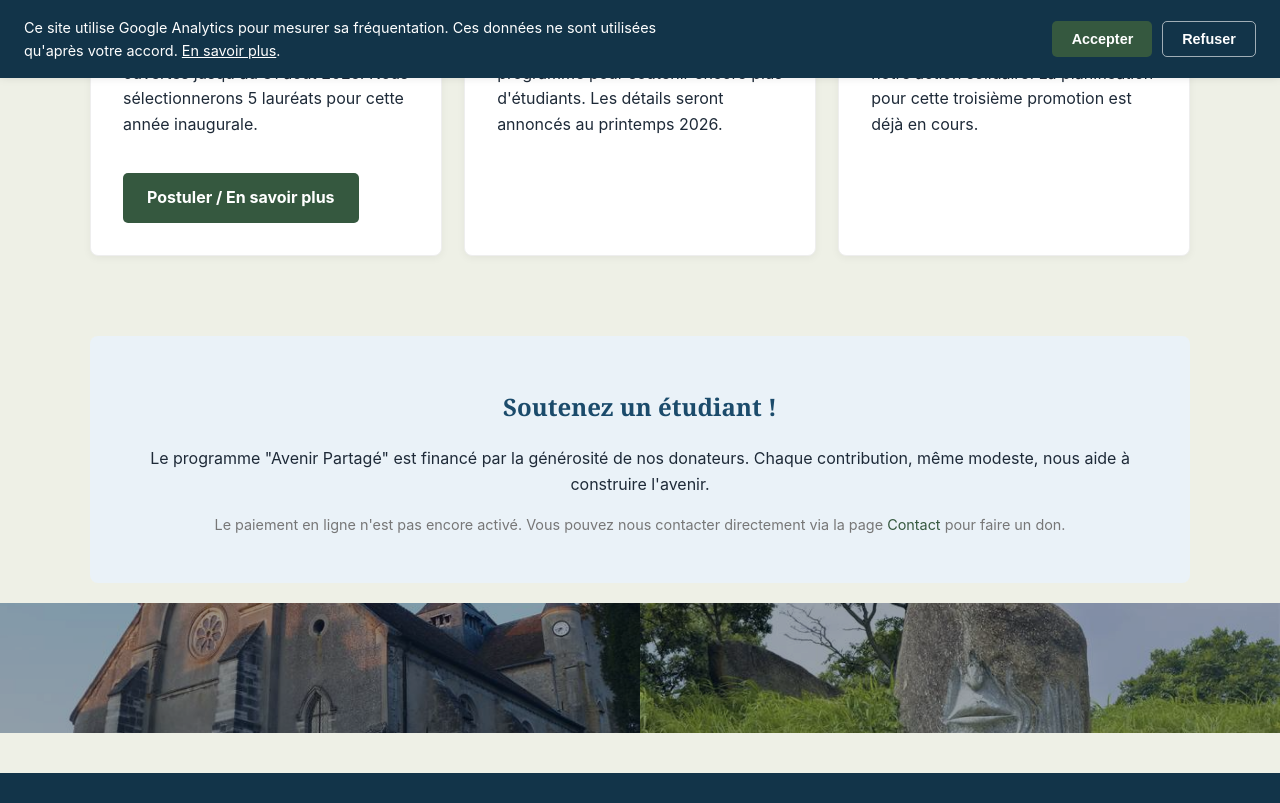
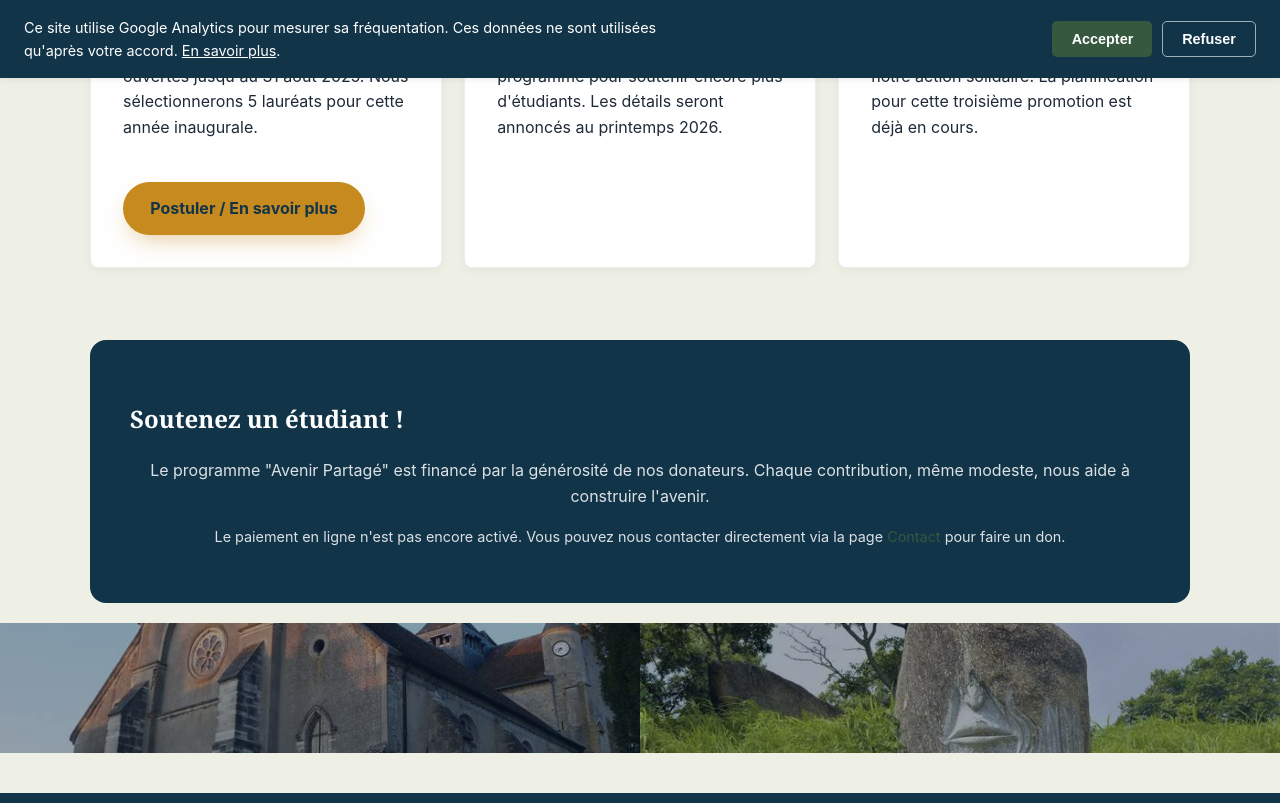
Before and after one commit to magonnoude/site-liensculturels, a website: page bourse-scolaire.html in a window 1280 px wide. Shown: the part 722-1525 px from the top of the page. Drawn offline with Linux system fonts and the light colour scheme; no server answers.

Commit message:
feat(design): Phase C — restructure les 3 pages vitrines (refonte)
index.html : la section .hero existante (texte/lien déjà bons) reçoit
la photo de Savè en fond plein écran + bouton .btn-gold — copie
inchangée.

a-propos.html : "Notre Histoire et notre Mission" (texte seul jusque
là) devient une .split-section texte + photo de l'église de
Nogent-l'Artaud — texte réel inchangé. Le reste de la page
(Types de Membres, Documents Officiels) reste dans son
.form-container actuel.

bourse-scolaire.html : les 3 .promo-card (déjà réelles) gagnent un
liseré de couleur (.impact-card) et une vraie mise en grille
(.promo-grid, qui n'avait aucune règle CSS jusque là). Le panneau de
don passe en .donation-panel (fond indigo foncé) — tous les id
existants ciblés par assets/js/payment.js sont conservés à
l'identique (#bourse-don-fallback/#bourse-don-section/
#bourse-don-options/#bourse-don-nom/#bourse-don-email/
#bourse-don-montant/#bourse-don-feedback), seuls les textes gris
prévus pour un fond clair sont éclaircis pour rester lisibles sur
fond foncé.

Structure HTML des 3 pages vérifiée équilibrée (balises).

Co-Authored-By: Claude Sonnet 5 <noreply@anthropic.com>

```diff
--- a/bourse-scolaire.html
+++ b/bourse-scolaire.html
@@ -80,17 +80,17 @@
         <h2 style="text-align: center; margin-top: 3rem;"><span class="lang-fr">Calendrier des Promotions</span><span class="lang-en">Cohort Schedule</span></h2>
 
         <div class="promo-grid">
-            <div class="promo-card">
+            <div class="promo-card impact-card">
                 <div class="year"><strong>2025-2026</strong></div>
                 <div class="status open"><span class="lang-fr">Candidatures Ouvertes</span><span class="lang-en">Applications Open</span></div>
                 <p>
                     <span class="lang-fr">La toute première promotion de notre programme ! Les candidatures sont ouvertes jusqu'au 31 août 2025. Nous sélectionnerons 5 lauréats pour cette année inaugurale.</span>
                     <span class="lang-en">The very first cohort of our program! Applications are open until August 31, 2025. We will select 5 recipients for this inaugural year.</span>
                 </p>
-                <a href="contact.html?subject=bourse2025" class="btn"><span class="lang-fr">Postuler / En savoir plus</span><span class="lang-en">Apply / Learn more</span></a>
+                <a href="contact.html?subject=bourse2025" class="btn-gold"><span class="lang-fr">Postuler / En savoir plus</span><span class="lang-en">Apply / Learn more</span></a>
             </div>
 
-            <div class="promo-card">
+            <div class="promo-card impact-card">
                 <div class="year"><strong>2026-2027</strong></div>
                 <div class="status soon"><span class="lang-fr">Prochainement</span><span class="lang-en">Coming soon</span></div>
                 <p>
@@ -99,7 +99,7 @@
                 </p>
             </div>
 
-            <div class="promo-card">
+            <div class="promo-card impact-card">
                 <div class="year"><strong>2027-2028</strong></div>
                 <div class="status closed"><span class="lang-fr">Planifiée</span><span class="lang-en">Planned</span></div>
                 <p>
@@ -109,14 +109,14 @@
             </div>
         </div>
 
-        <div style="text-align: center; margin-top: 3rem; background-color: #eaf2f8; padding: 2rem; border-radius: 8px;">
+        <div class="donation-panel" style="display: block; text-align: center;">
             <h2><span class="lang-fr">Soutenez un étudiant !</span><span class="lang-en">Support a student!</span></h2>
             <p>
                 <span class="lang-fr">Le programme "Avenir Partagé" est financé par la générosité de nos donateurs. Chaque contribution, même modeste, nous aide à construire l'avenir.</span>
                 <span class="lang-en">The "Avenir Partagé" program is funded by the generosity of our donors. Every contribution, however modest, helps us build the future.</span>
             </p>
 
-            <p id="bourse-don-fallback" style="display:none; font-size:0.9rem; color:#777;">
+            <p id="bourse-don-fallback" style="display:none; font-size:0.9rem; color:rgba(255,255,255,0.85);">
                 <span class="lang-fr">Le paiement en ligne n'est pas encore activé. Vous pouvez nous contacter directement via la page <a href="contact.html">Contact</a> pour faire un don.</span>
                 <span class="lang-en">Online payment isn't activated yet. You can reach us directly via the <a href="contact.html">Contact</a> page to make a donation.</span>
             </p>
@@ -130,7 +130,7 @@
                     <input type="number" id="bourse-don-montant" min="1" max="5000" step="1" placeholder="Montant du don (€)" style="width:100%; box-sizing:border-box; padding:0.5rem 0.7rem; border:1px solid #ccc; border-radius:6px;">
                 </div>
                 <div id="bourse-don-options" style="display:flex; gap:0.8rem; flex-wrap:wrap; justify-content:center;"></div>
-                <p style="font-size:0.82rem; color:#888; margin-top:0.9rem; text-align:center;">
+                <p style="font-size:0.82rem; color:rgba(255,255,255,0.7); margin-top:0.9rem; text-align:center;">
                     <i class="fas fa-mobile-screen-button"></i>
                     <span class="lang-fr">Le paiement Mobile Money via FedaPay sera bientôt disponible pour les donateurs au Bénin.</span>
                     <span class="lang-en">Mobile Money payment via FedaPay will soon be available for donors in Benin.</span>
```
Also changed, not shown: a-propos.html (+10 -1 lines), index.html (+2 -2 lines).
